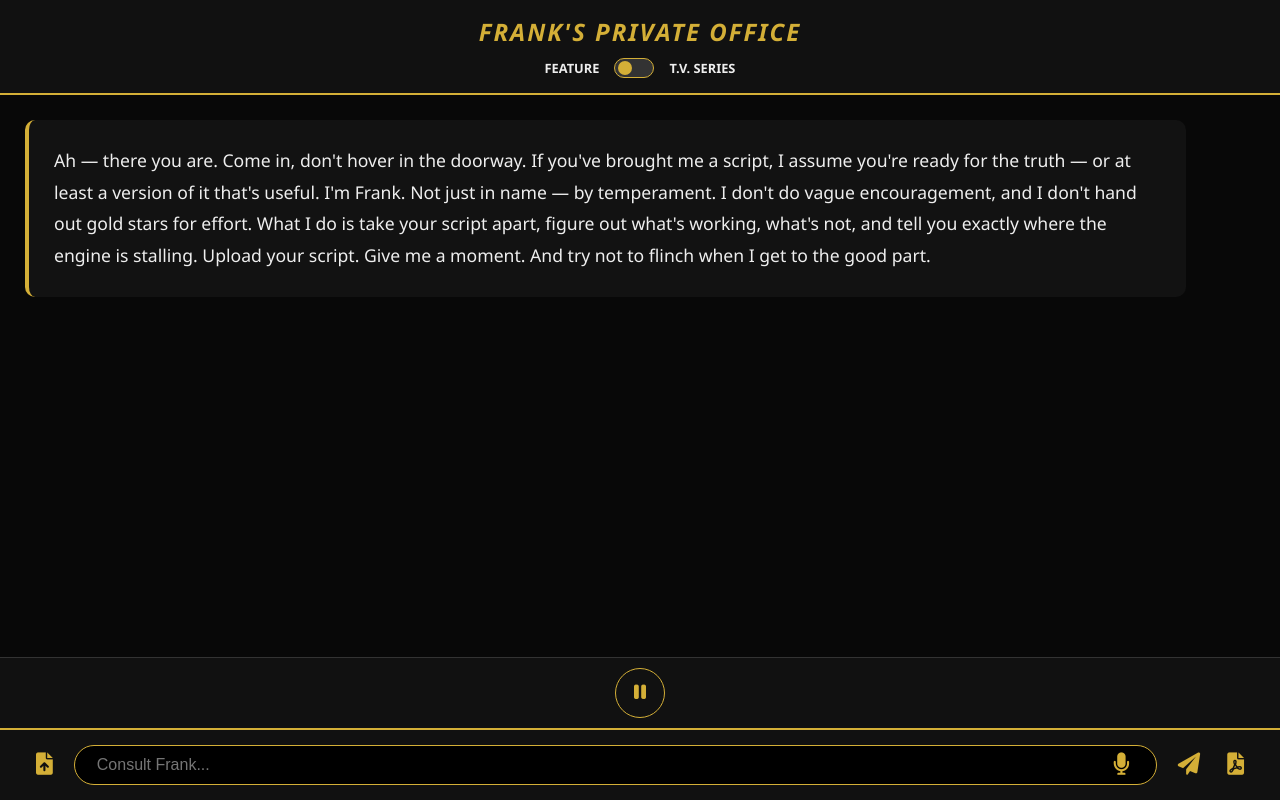
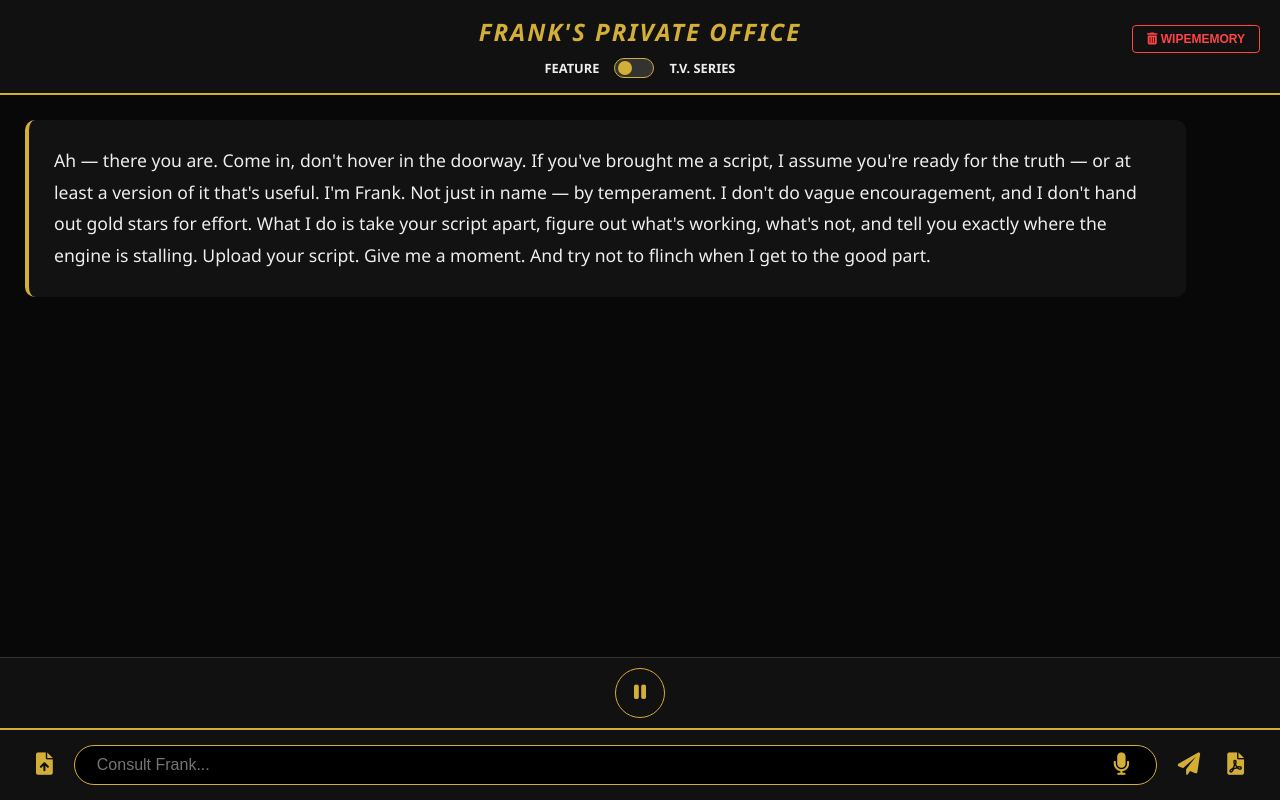
Before and after one commit to jamesbergeron99/FRANK-, a website: page public/index.html in a window 1280 px wide. Drawn offline with Linux system fonts and the light colour scheme; no server answers.

Commit message:
Update index.html

```diff
--- a/public/index.html
+++ b/public/index.html
@@ -8,7 +8,7 @@
     <style>
         :root { --gold: #d4af37; --bg: #050505; --card: #121212; }
         body { background: var(--bg); color: #eee; font-family: 'Segoe UI', serif; display: flex; flex-direction: column; height: 100vh; margin: 0; overflow: hidden; }
-        .header { padding: 15px; border-bottom: 2px solid var(--gold); background: #111; text-align: center; }
+        .header { padding: 15px; border-bottom: 2px solid var(--gold); background: #111; text-align: center; position: relative; }
         h1 { margin: 0; font-style: italic; color: var(--gold); letter-spacing: 2px; font-size: 1.5rem; }
         .toggle-box { display: flex; align-items: center; justify-content: center; gap: 15px; margin-top: 10px; font-weight: bold; font-size: 0.8rem; }
         .switch { position: relative; display: inline-block; width: 40px; height: 20px; }
@@ -27,6 +27,8 @@
         .icon-btn { background: none; border: none; color: var(--gold); cursor: pointer; font-size: 1.4rem; }
         #micBtn.recording { color: #ff4444; }
         #micBtn.unavailable { color: #555; cursor: not-allowed; }
+        .clear-btn { position: absolute; right: 20px; top: 25px; background: none; border: 1px solid #ff4444; color: #ff4444; padding: 6px 14px; border-radius: 4px; cursor: pointer; font-weight: bold; font-size: 0.75rem; transition: 0.2s; }
+        .clear-btn:hover { background: #ff4444; color: #fff; }
     </style>
 </head>
 <body onclick="initAudio()">
@@ -37,6 +39,7 @@
             <label class="switch"><input type="checkbox" id="modeToggle"><span class="slider"></span></label>
             <span>T.V. SERIES</span>
         </div>
+        <button class="clear-btn" onclick="wipeMemory()"><i class="fas fa-trash-alt"></i> WIPEMEMORY</button>
     </div>
     <div id="chat-window"></div>
     <div class="media-bar"><button class="media-btn" id="playPauseBtn" onclick="togglePlayback()"><i class="fas fa-pause"></i></button></div>
@@ -240,11 +243,12 @@
             if (!audioCtx) return;
 
             stopCurrentAudio();
-            const rawSections = fullText.split(/(?=SECTION \d|THE REACTION|FORENSIC|LOG LINE|SYNOPSIS|WHAT'S WORKING|CONCEPT|STRUCTURE|PACING|STAKES|CONFLICT|PROTAGONIST|ANTAGONISTIC|CHARACTER DYNAMICS|CHARACTER ARCS|DIALOGUE|TONE|WORLD|THEME|MARKETABILITY)/g);
+            // RELIABILITY REWRITE: Slices text lines safely at sequence loops, layout points, double line-breaks, or numeric markers avoiding formatting drops completely
+            const rawSections = fullText.split(/(?=\n\n|\r\n\r\n|SECTION \d|THE REACTION|FORENSIC|LOG LINE|SYNOPSIS|THREE FIRES|FRANK REMEMBERS|\b\d{1,2}\s*[\.\-—:]\s*)/gi);
             const chunks = [];
             for (const section of rawSections) {
                 if (section.trim().length < 2) continue;
-                if (section.length > 500) {
+                if (section.length > 450) {
                     chunks.push(...splitIntoChunks(section));
                 } else {
                     chunks.push(section.trim());
@@ -298,6 +302,21 @@
             else { isSequenceActive = true; playSequentially(); }
         }
 
+        async function wipeMemory() {
+            stopCurrentAudio();
+            tvSeriesMemory = "";
+            tvGreetingBuffers = null;
+            tvGreetingText = null;
+            try {
+                const response = await fetch('/clear-memory', { method: 'POST' });
+                const data = await response.json();
+                addMessage("Memory purged, darling. Complete blank slate. Let's see if your next draft can actually give me something new to think about.", false);
+                prefetchTVGreeting();
+            } catch (e) {
+                addMessage("Memory wiped locally.", false);
+            }
+        }
+
         function sendBanter() {
             const val = textInput.value.trim();
             if (!val) return;
```
